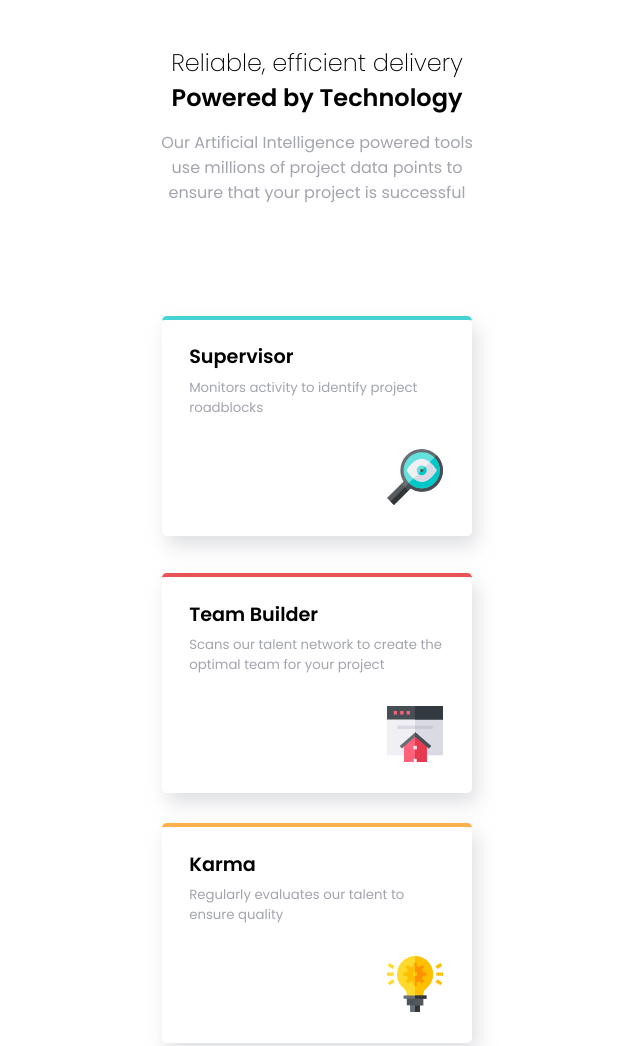
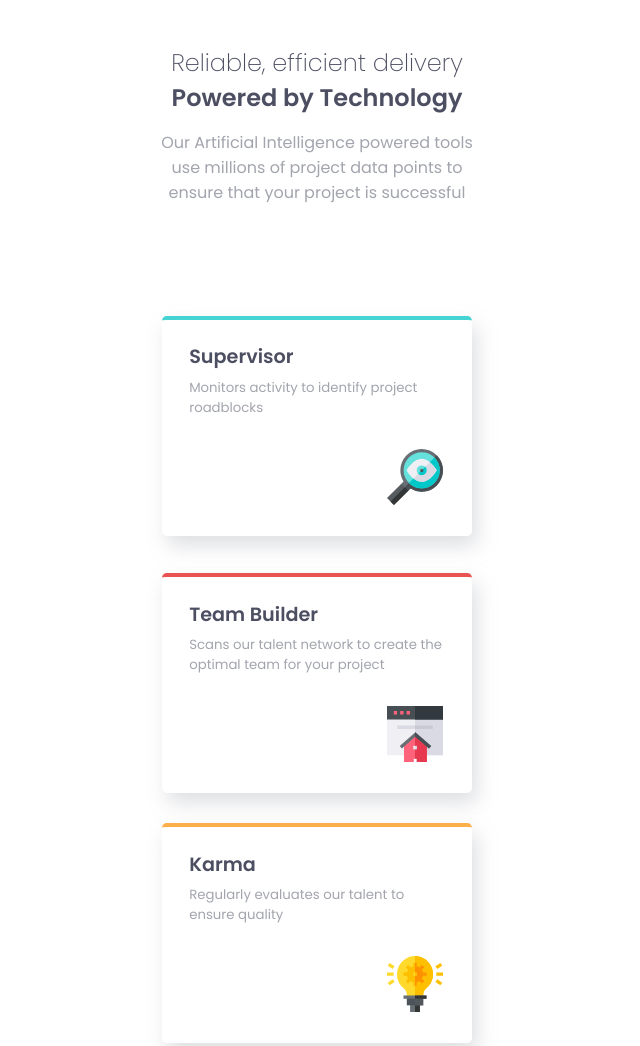
Before and after one commit to GersonADS/four-card-feature-section-master, a plain HTML site: page index.html in a window 1280 px wide. Shown: the top 1046 px of the page, without its empty margins (323-963 px from the left). Drawn offline with Linux system fonts and the light colour scheme.

Commit message:
finished

```diff
--- a/src/css/style.css
+++ b/src/css/style.css
@@ -9,6 +9,10 @@ body {
 
 p{
   color: hsl(229, 6%, 66%);
+}
+
+h1{
+  color: var(--neutral-vdark-blue);
 }
 
 .container {
```
